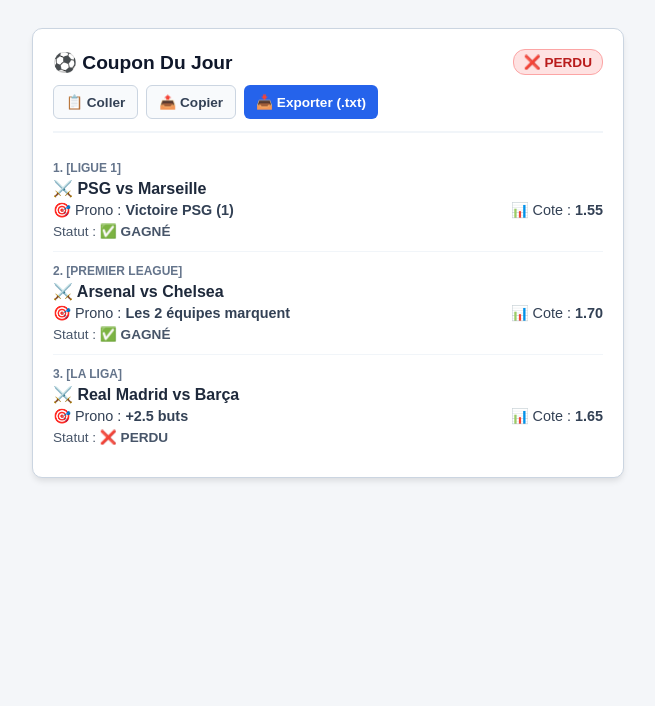
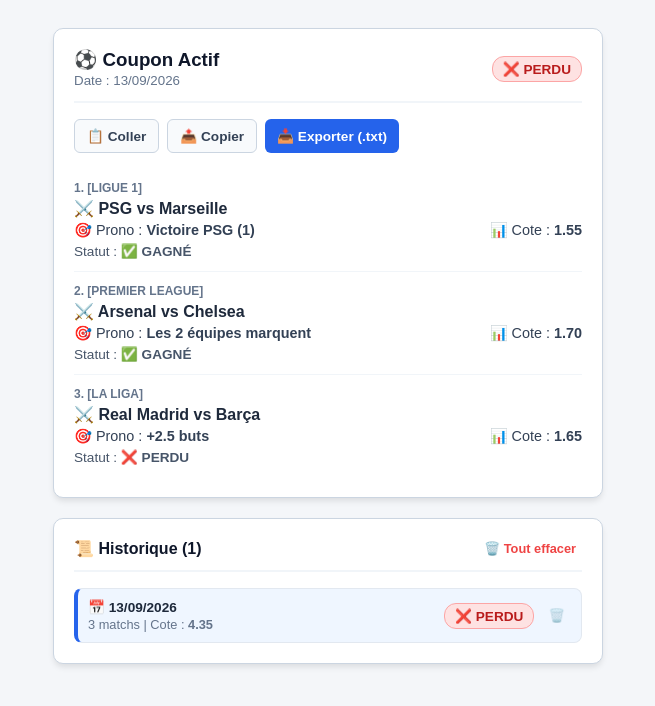
Before and after one commit to Amour0225/Apex-football, a plain HTML site: page index.html in a window 1280 px wide. Shown: the whole page, without its empty margins (312-967 px from the left). Drawn offline with Linux system fonts and the light colour scheme.

Commit message:
Update index.html

```diff
--- a/index.html
+++ b/index.html
@@ -3,9 +3,9 @@
 <head>
   <meta charset="UTF-8">
   <meta name="viewport" content="width=device-width, initial-scale=1.0">
-  <title>Gestionnaire de Coupon Multi-Championnats</title>
+  <title>Gestionnaire & Historique de Coupons</title>
   <style>
-    /* 1. STYLES CSS */
+    /* STYLES CSS */
     body {
       font-family: Arial, sans-serif;
       background-color: #f4f6f9;
@@ -14,30 +14,33 @@
       justify-content: center;
     }
 
-    .coupon-card {
+    .app-container {
+      display: flex;
+      flex-direction: column;
+      gap: 20px;
+      width: 100%;
+      max-width: 550px;
+    }
+
+    .coupon-card, .history-card {
       border: 1px solid #cbd5e1;
       border-radius: 10px;
       padding: 20px;
       background-color: #ffffff;
-      width: 100%;
-      max-width: 550px;
       box-shadow: 0 4px 6px -1px rgba(0, 0, 0, 0.1);
     }
 
-    .coupon-header {
+    .coupon-header, .history-header {
       display: flex;
-      flex-wrap: wrap;
       justify-content: space-between;
       align-items: center;
-      gap: 10px;
       margin-bottom: 16px;
       padding-bottom: 12px;
       border-bottom: 2px solid #f1f5f9;
     }
 
-    .coupon-header h3 {
+    .coupon-header h3, .history-header h4 {
       margin: 0;
-      font-size: 1.2rem;
       color: #0f172a;
     }
 
@@ -45,6 +48,7 @@
       display: flex;
       gap: 8px;
       flex-wrap: wrap;
+      margin-bottom: 16px;
     }
 
     .btn {
@@ -65,7 +69,17 @@
 
     .btn.success { background-color: #22c55e !important; color: white !important; border-color: #22c55e !important; }
 
-    /* Badges de statut */
+    .btn-danger-link {
+      background: none;
+      border: none;
+      color: #ef4444;
+      font-size: 0.8rem;
+      cursor: pointer;
+      font-weight: 600;
+    }
+    .btn-danger-link:hover { text-decoration: underline; }
+
+    /* Statuts */
     .coupon-status {
       font-weight: bold;
       padding: 4px 10px;
@@ -76,65 +90,144 @@
     .status-lost { background-color: #fee2e2; color: #b91c1c; border: 1px solid #fca5a5; }
     .status-pending { background-color: #fef3c7; color: #b45309; border: 1px solid #fde68a; }
 
-    /* Liste des matchs */
+    /* Matchs */
     .match-list { list-style: none; padding: 0; margin: 0; }
     .match-item { border-bottom: 1px solid #f1f5f9; padding: 12px 0; }
     .match-item:last-child { border-bottom: none; }
     .match-league { font-size: 0.75rem; font-weight: bold; color: #64748b; text-transform: uppercase; }
     .match-teams { font-weight: 600; font-size: 1rem; color: #1e293b; margin: 4px 0; }
     .match-details { display: flex; justify-content: space-between; font-size: 0.9rem; color: #334155; }
+
+    /* Historique */
+    .history-list { display: flex; flex-direction: column; gap: 8px; max-height: 250px; overflow-y: auto; }
+    .history-item {
+      display: flex;
+      justify-content: space-between;
+      align-items: center;
+      padding: 10px;
+      border: 1px solid #e2e8f0;
+      border-radius: 8px;
+      cursor: pointer;
+      background-color: #f8fafc;
+      transition: all 0.2s;
+    }
+    .history-item:hover { background-color: #f1f5f9; }
+    .history-item.active-history-item { border-left: 4px solid #2563eb; background-color: #eff6ff; }
+    .history-item-info { display: flex; flex-direction: column; gap: 2px; }
+    .history-date { font-size: 0.85rem; font-weight: bold; color: #1e293b; }
+    .history-details { font-size: 0.8rem; color: #64748b; }
+    .history-item-actions { display: flex; align-items: center; gap: 8px; }
+    .btn-delete-icon { background: none; border: none; cursor: pointer; opacity: 0.6; }
+    .btn-delete-icon:hover { opacity: 1; }
   </style>
 </head>
 <body>
 
-  <!-- 2. STRUCTURE HTML -->
-  <div class="coupon-card">
-    <div class="coupon-header">
-      <h3>⚽ Coupon Du Jour</h3>
-      <div id="coupon-status" class="coupon-status status-pending">⏳ EN COURS</div>
+  <div class="app-container">
+    <!-- 1. COUPON ACTIF -->
+    <div class="coupon-card">
+      <div class="coupon-header">
+        <div>
+          <h3>⚽ Coupon Actif</h3>
+          <small id="coupon-date-display" style="color: #64748b;"></small>
+        </div>
+        <div id="coupon-status" class="coupon-status status-pending">⏳ EN COURS</div>
+      </div>
 
       <div class="coupon-actions">
         <button id="btn-paste-coupon" class="btn btn-outline" onclick="handlePasteCoupon()">📋 Coller</button>
         <button id="btn-copy-coupon" class="btn btn-outline" onclick="handleCopyCoupon()">📤 Copier</button>
         <button id="btn-export-coupon" class="btn btn-primary" onclick="handleExportCoupon()">📥 Exporter (.txt)</button>
       </div>
+
+      <div id="coupon-content"></div>
     </div>
 
-    <div id="coupon-content" class="coupon-content">
-      <!-- Rempli dynamiquement par JS -->
+    <!-- 2. HISTORIQUE -->
+    <div class="history-card">
+      <div class="history-header">
+        <h4>📜 Historique (<span id="history-count">0</span>)</h4>
+        <button class="btn-danger-link" onclick="handleClearAllHistory()">🗑️ Tout effacer</button>
+      </div>
+
+      <div id="history-list" class="history-list"></div>
     </div>
   </div>
 
-  <!-- 3. LOGIQUE JAVASCRIPT -->
+  <!-- SCRIPT JAVASCRIPT -->
   <script>
-    // Données initiales
-    let couponData = {
-      date: new Date().toLocaleDateString("fr-FR"),
-      selections: [
-        { league: "Ligue 1", match: "PSG vs Marseille", pick: "Victoire PSG (1)", odds: 1.55, status: "GAGNÉ" },
-        { league: "Premier League", match: "Arsenal vs Chelsea", pick: "Les 2 équipes marquent", odds: 1.70, status: "GAGNÉ" },
-        { league: "La Liga", match: "Real Madrid vs Barça", pick: "+2.5 buts", odds: 1.65, status: "PERDU" }
-      ]
-    };
+    const HISTORY_STORAGE_KEY = "coupons_multi_history_v1";
+    let activeCoupon = null;
 
-    // Déterminer si le coupon est Gagné, Perdu ou En Cours
+    function getHistory() {
+      try {
+        const raw = localStorage.getItem(HISTORY_STORAGE_KEY);
+        return raw ? JSON.parse(raw) : [];
+      } catch (e) { return []; }
+    }
+
+    function saveHistory(history) {
+      try {
+        localStorage.setItem(HISTORY_STORAGE_KEY, JSON.stringify(history));
+        renderHistoryUI();
+      } catch (e) {}
+    }
+
+    function saveCouponToHistory(coupon) {
+      const history = getHistory();
+      const existingIndex = history.findIndex(item => item.id === coupon.id);
+      if (existingIndex >= 0) {
+        history[existingIndex] = coupon;
+      } else {
+        history.unshift(coupon);
+      }
+      saveHistory(history);
+    }
+
+    function deleteCouponFromHistory(id, event) {
+      if (event) event.stopPropagation();
+      if (confirm("Supprimer ce coupon de l'historique ?")) {
+        let history = getHistory().filter(item => item.id !== id);
+        saveHistory(history);
+        if (activeCoupon && activeCoupon.id === id) {
+          activeCoupon = history.length > 0 ? history[0] : getDemoCoupon();
+          renderActiveCouponUI(activeCoupon);
+        }
+      }
+    }
+
+    function handleClearAllHistory() {
+      if (confirm("Effacer tout l'historique ?")) {
+        localStorage.removeItem(HISTORY_STORAGE_KEY);
+        activeCoupon = getDemoCoupon();
+        renderActiveCouponUI(activeCoupon);
+        renderHistoryUI();
+      }
+    }
+
     function getCouponStatus(selections) {
       if (selections.some(item => item.status === "PERDU")) return { text: "❌ PERDU", code: "lost" };
       if (selections.every(item => item.status === "GAGNÉ")) return { text: "✅ GAGNÉ", code: "won" };
       return { text: "⏳ EN COURS", code: "pending" };
     }
 
-    // Affichage dans le DOM
-    function renderCouponUI(data) {
+    function calculateTotalOdds(selections) {
+      return selections.reduce((total, item) => total * item.odds, 1).toFixed(2);
+    }
+
+    function renderActiveCouponUI(coupon) {
+      activeCoupon = coupon;
       const container = document.getElementById("coupon-content");
       const statusBadge = document.getElementById("coupon-status");
+      const dateDisplay = document.getElementById("coupon-date-display");
 
-      const statusInfo = getCouponStatus(data.selections);
+      const statusInfo = getCouponStatus(coupon.selections);
       statusBadge.textContent = statusInfo.text;
       statusBadge.className = `coupon-status status-${statusInfo.code}`;
+      dateDisplay.textContent = `Date : ${coupon.date}`;
 
       let html = `<ul class="match-list">`;
-      data.selections.forEach((item, index) => {
+      coupon.selections.forEach((item, index) => {
         const icon = item.status === "GAGNÉ" ? "✅" : item.status === "PERDU" ? "❌" : "⏳";
         html += `
           <li class="match-item">
@@ -153,45 +246,66 @@
       container.innerHTML = html;
     }
 
-    // Générateur de texte brut pour copie/exportation
-    function generateCouponPlainText(data) {
-      const statusInfo = getCouponStatus(data.selections);
-      let totalOdds = 1;
-      let text = `==============================\n🎯 COUPON MULTI-CHAMPIONNATS\n📅 Date : ${data.date}\nRÉSULTAT : ${statusInfo.text}\n==============================\n\n`;
+    function renderHistoryUI() {
+      const historyList = document.getElementById("history-list");
+      const countDisplay = document.getElementById("history-count");
+      const history = getHistory();
 
-      data.selections.forEach((item, index) => {
-        totalOdds *= item.odds;
-        const icon = item.status === "GAGNÉ" ? "✅" : item.status === "PERDU" ? "❌" : "⏳";
-        text += `${index + 1}. [${item.league.toUpperCase()}]\n   ⚔️ ${item.match}\n   🎯 Prono  : ${item.pick}\n   📊 Cote   : ${item.odds.toFixed(2)}\n   📌 Statut : ${icon} ${item.status}\n------------------------------\n`;
+      countDisplay.textContent = history.length;
+
+      if (history.length === 0) {
+        historyList.innerHTML = `<p style="text-align:center; color:#94a3b8; padding:12px; margin:0;">Aucun coupon dans l'historique.</p>`;
+        return;
+      }
+
+      let html = "";
+      history.forEach(item => {
+        const statusInfo = getCouponStatus(item.selections);
+        const totalOdds = calculateTotalOdds(item.selections);
+        const isActive = activeCoupon && activeCoupon.id === item.id ? "active-history-item" : "";
+
+        html += `
+          <div class="history-item ${isActive}" onclick="loadCouponFromHistory('${item.id}')">
+            <div class="history-item-info">
+              <span class="history-date">📅 ${item.date}</span>
+              <span class="history-details">${item.selections.length} matchs | Cote : <strong>${totalOdds}</strong></span>
+            </div>
+            <div class="history-item-actions">
+              <span class="coupon-status status-${statusInfo.code}">${statusInfo.text}</span>
+              <button class="btn-delete-icon" onclick="deleteCouponFromHistory('${item.id}', event)">🗑️</button>
+            </div>
+          </div>`;
       });
 
-      text += `\n🔥 COTE TOTALE : ${totalOdds.toFixed(2)}\n==============================`;
-      return text;
+      historyList.innerHTML = html;
     }
 
-    // Action : Copier
-    async function handleCopyCoupon() {
-      const btn = document.getElementById("btn-copy-coupon");
-      try {
-        await navigator.clipboard.writeText(generateCouponPlainText(couponData));
-        btn.innerHTML = "✅ Copié !";
-        btn.classList.add("success");
-        setTimeout(() => { btn.innerHTML = "📤 Copier"; btn.classList.remove("success"); }, 2000);
-      } catch (err) { alert("Erreur lors de la copie."); }
+    function loadCouponFromHistory(id) {
+      const history = getHistory();
+      const selected = history.find(item => item.id === id);
+      if (selected) {
+        renderActiveCouponUI(selected);
+        renderHistoryUI();
+      }
     }
 
-    // Action : Exporter TXT
-    function handleExportCoupon() {
-      const blob = new Blob([generateCouponPlainText(couponData)], { type: "text/plain;charset=utf-8" });
-      const link = document.createElement("a");
-      link.href = URL.createObjectURL(blob);
-      link.download = `coupon_${Date.now()}.txt`;
-      document.body.appendChild(link);
-      link.click();
-      document.body.removeChild(link);
+    async function handlePasteCoupon() {
+      const btn = document.getElementById("btn-paste-coupon");
+      try {
+        const pastedText = await navigator.clipboard.readText();
+        const parsed = parseCouponText(pastedText);
+        if (!parsed) { alert("Format du texte collé invalide."); return; }
+
+        const newCoupon = { id: "coupon_" + Date.now(), date: parsed.date, selections: parsed.selections };
+        saveCouponToHistory(newCoupon);
+        renderActiveCouponUI(newCoupon);
+
+        btn.innerHTML = "✅ Collé !";
+        btn.classList.add("success");
+        setTimeout(() => { btn.innerHTML = "📋 Coller"; btn.classList.remove("success"); }, 2000);
+      } catch (err) { alert("Impossible d'accéder au presse-papier."); }
     }
 
-    // Analyseur (Parser) de texte collé
     function parseCouponText(text) {
       try {
         const dateMatch = text.match(/📅 Date\s*:\s*([^\n]+)/i);
@@ -221,31 +335,69 @@
             });
           }
         });
-
         return selections.length > 0 ? { date, selections } : null;
       } catch (e) { return null; }
     }
 
-    // Action : Coller
-    async function handlePasteCoupon() {
-      const btn = document.getElementById("btn-paste-coupon");
-      try {
-        const pastedText = await navigator.clipboard.readText();
-        const parsed = parseCouponText(pastedText);
-        if (!parsed) { alert("Format du texte non reconnu."); return; }
+    function generateCouponPlainText(coupon) {
+      const statusInfo = getCouponStatus(coupon.selections);
+      let totalOdds = 1;
+      let text = `==============================\n🎯 COUPON MULTI-CHAMPIONNATS\n📅 Date : ${coupon.date}\nRÉSULTAT : ${statusInfo.text}\n==============================\n\n`;
 
-        couponData = parsed;
-        renderCouponUI(couponData);
+      coupon.selections.forEach((item, index) => {
+        totalOdds *= item.odds;
+        const icon = item.status === "GAGNÉ" ? "✅" : item.status === "PERDU" ? "❌" : "⏳";
+        text += `${index + 1}. [${item.league.toUpperCase()}]\n   ⚔️ ${item.match}\n   🎯 Prono  : ${item.pick}\n   📊 Cote   : ${item.odds.toFixed(2)}\n   📌 Statut : ${icon} ${item.status}\n------------------------------\n`;
+      });
 
-        btn.innerHTML = "✅ Collé !";
-        btn.classList.add("success");
-        setTimeout(() => { btn.innerHTML = "📋 Coller"; btn.classList.remove("success"); }, 2000);
-      } catch (err) { alert("Impossible de lire le presse-papier."); }
+      text += `\n🔥 COTE TOTALE : ${totalOdds.toFixed(2)}\n==============================`;
+      return text;
     }
 
-    // Initialisation au chargement de la page
+    async function handleCopyCoupon() {
+      if (!activeCoupon) return;
+      const btn = document.getElementById("btn-copy-coupon");
+      try {
+        await navigator.clipboard.writeText(generateCouponPlainText(activeCoupon));
+        btn.innerHTML = "✅ Copié !";
+        btn.classList.add("success");
+        setTimeout(() => { btn.innerHTML = "📤 Copier"; btn.classList.remove("success"); }, 2000);
+      } catch (err) { alert("Erreur lors de la copie."); }
+    }
+
+    function handleExportCoupon() {
+      if (!activeCoupon) return;
+      const blob = new Blob([generateCouponPlainText(activeCoupon)], { type: "text/plain;charset=utf-8" });
+      const link = document.createElement("a");
+      link.href = URL.createObjectURL(blob);
+      link.download = `coupon_${activeCoupon.id}.txt`;
+      document.body.appendChild(link);
+      link.click();
+      document.body.removeChild(link);
+    }
+
+    function getDemoCoupon() {
+      return {
+        id: "coupon_demo",
+        date: new Date().toLocaleDateString("fr-FR"),
+        selections: [
+          { league: "Ligue 1", match: "PSG vs Marseille", pick: "Victoire PSG (1)", odds: 1.55, status: "GAGNÉ" },
+          { league: "Premier League", match: "Arsenal vs Chelsea", pick: "Les 2 équipes marquent", odds: 1.70, status: "GAGNÉ" },
+          { league: "La Liga", match: "Real Madrid vs Barça", pick: "+2.5 buts", odds: 1.65, status: "PERDU" }
+        ]
+      };
+    }
+
     document.addEventListener("DOMContentLoaded", () => {
-      renderCouponUI(couponData);
+      const history = getHistory();
+      if (history.length > 0) {
+        activeCoupon = history[0];
+      } else {
+        activeCoupon = getDemoCoupon();
+        saveCouponToHistory(activeCoupon);
+      }
+      renderActiveCouponUI(activeCoupon);
+      renderHistoryUI();
     });
   </script>
 </body>
```
